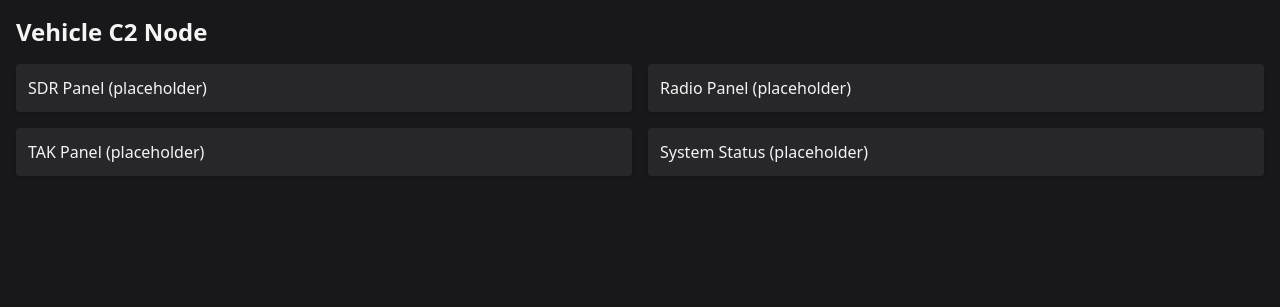
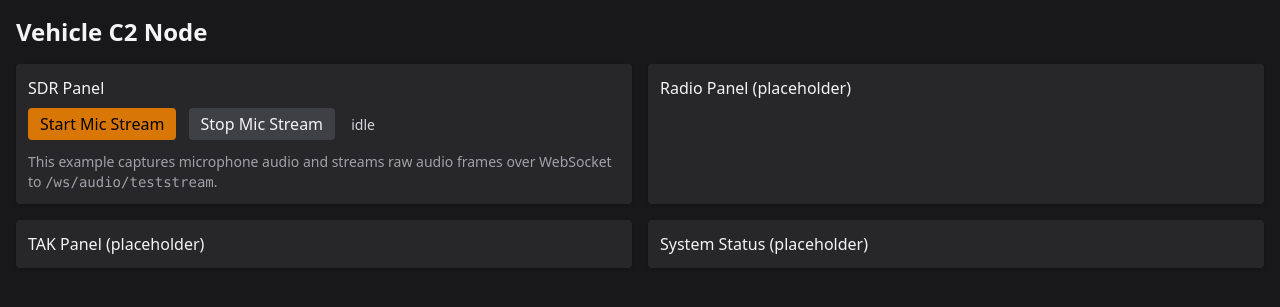
Before and after one commit to lucasburlingham/C2, a FastAPI app: template frontend/templates/index.html in a window 1280 px wide. Shown: the top 307 px of the page. Run offline with FastAPI, Linux system fonts and the light colour scheme; the template is opened without the code that fills it, so the values that code supplies are empty; some libraries are stand-ins or nearby versions.

Commit message:
Initial commit

```diff
--- a/frontend/templates/index.html
+++ b/frontend/templates/index.html
@@ -11,12 +11,21 @@
     <div class="container mx-auto p-4">
       <h1 class="text-2xl font-semibold">Vehicle C2 Node</h1>
       <div id="panels" class="grid grid-cols-2 gap-4 mt-4">
-        <div class="p-3 bg-zinc-800 rounded shadow">SDR Panel (placeholder)</div>
+        <div class="p-3 bg-zinc-800 rounded shadow">
+          <h2 class="font-medium mb-2">SDR Panel</h2>
+          <div id="sdr-controls">
+            <button id="start-mic" class="px-3 py-1 bg-amber-600 text-black rounded">Start Mic Stream</button>
+            <button id="stop-mic" class="px-3 py-1 bg-zinc-700 text-zinc-100 rounded ml-2" disabled>Stop Mic Stream</button>
+            <span id="mic-status" class="ml-3 text-sm text-zinc-300">idle</span>
+          </div>
+          <p class="mt-3 text-sm text-zinc-400">This example captures microphone audio and streams raw audio frames over WebSocket to <code>/ws/audio/teststream</code>.</p>
+        </div>
         <div class="p-3 bg-zinc-800 rounded shadow">Radio Panel (placeholder)</div>
         <div class="p-3 bg-zinc-800 rounded shadow">TAK Panel (placeholder)</div>
         <div class="p-3 bg-zinc-800 rounded shadow">System Status (placeholder)</div>
       </div>
     </div>
     <script src="/static/js/ptt-listener.js"></script>
+    <script src="/static/js/mic-stream.js"></script>
   </body>
 </html>
```
Also changed, not shown: README.md.
